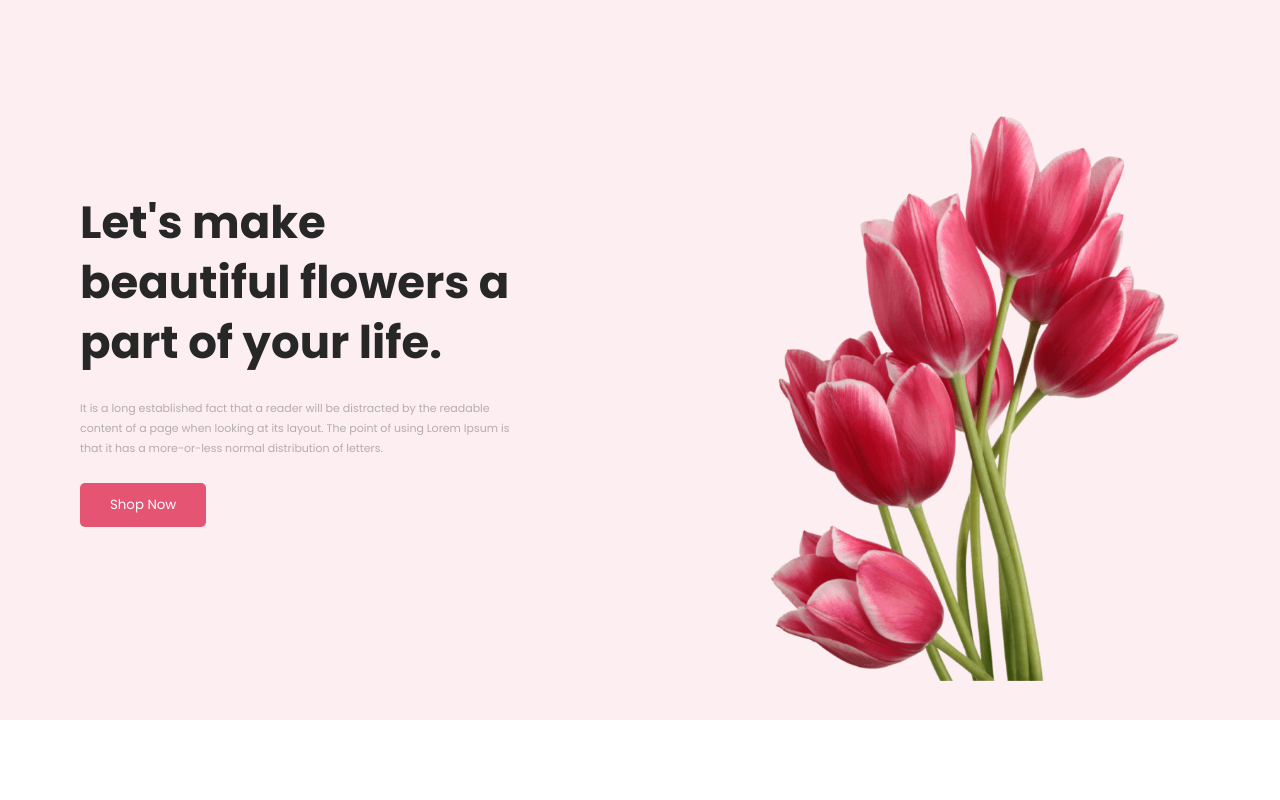
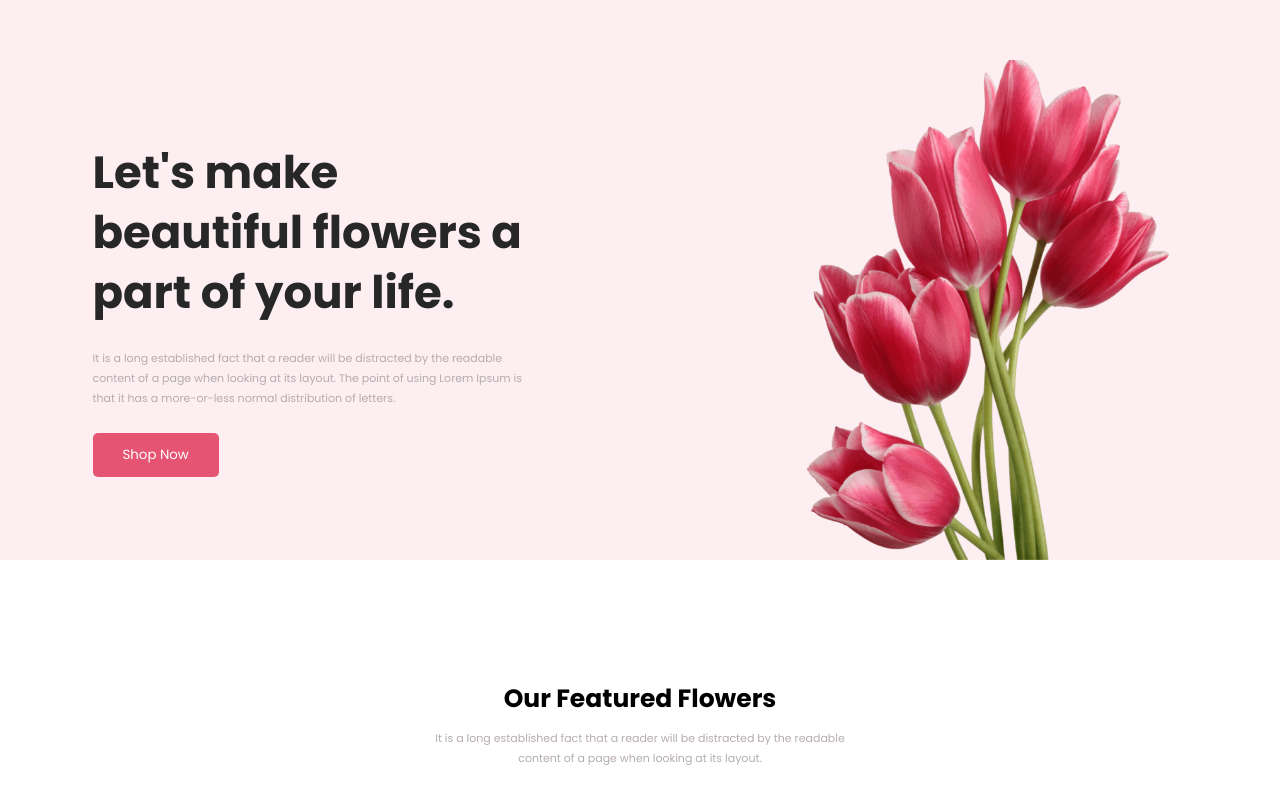
Before and after one commit to prographicsten/flower-shop-assignment, a plain HTML site: page index.html in a window 1280 px wide. Shown: the top 800 px of the page. Drawn offline with Linux system fonts and the light colour scheme.

Commit message:
some change

```diff
--- a/CSS/style.css
+++ b/CSS/style.css
@@ -11,10 +11,9 @@
 .heder_info {
     display: flex;
     background: #FCEEF1;
-    height: 90vh;
     align-items: center;
     justify-content: space-around;
-    overflow: hidden;
+    padding-top: 60px;
 }
 
 .header_title {
@@ -44,9 +43,12 @@
     border-radius: 5px;
 }
 
-.header_shop_img {
-    width: 450px;
-    margin-bottom: -82px;
+.header_info_img {
+    background-image: url(../img/pngwing\ 10.png);
+    background-size: cover;
+    background-position: bottom right;
+    width: 400px;
+    height: 500px;
 }
 
 /* our featured flowers details css start */
@@ -172,10 +174,11 @@
 .instagram_images {
     display: flex;
     justify-content: space-between;
+    flex-wrap: wrap;
 }
 
 .instagram_img {
-    gap: 10px;
+    width: 23%;
 }
 
 .instagram_img img {
--- a/index.html
+++ b/index.html
@@ -27,7 +27,7 @@
                 <button class="btn" type="submit">Shop Now</button>
             </div>
             <div class="header_info_img">
-                <img src="img/pngwing 10.png" alt="" class="header_shop_img">
+                <!-- <img src="img/pngwing 10.png" alt="" class="header_shop_img"> -->
             </div>
         </section>
     </header>
```
